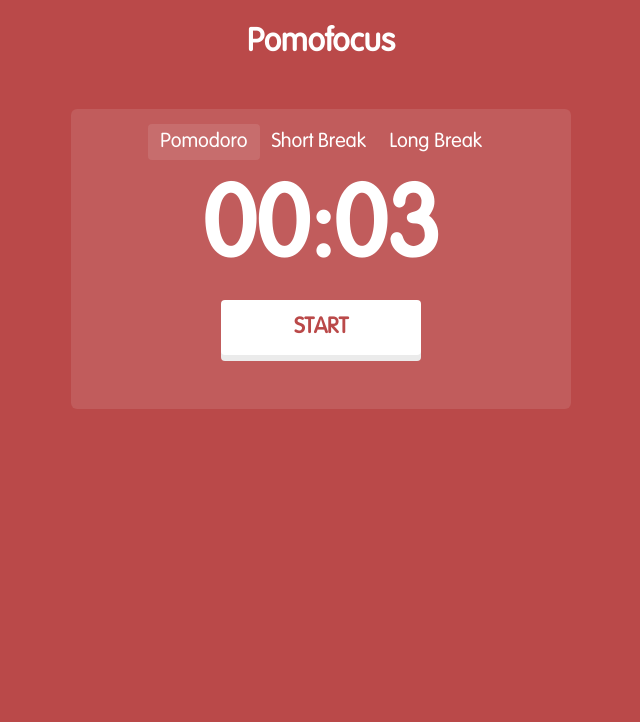
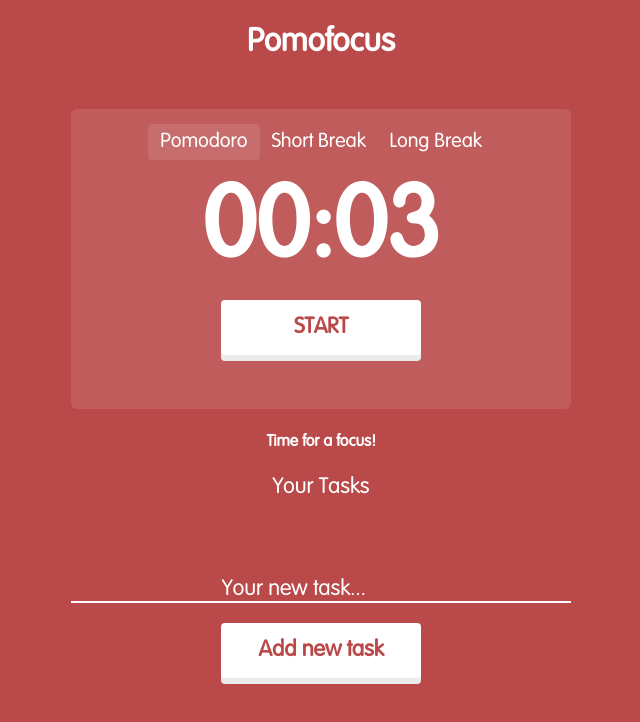
Before and after one commit to PlewkaMaciej/PomodoroTypescript, a React (Create React App) app: page / in a window 1280 px wide. Shown: the top 722 px of the page, without its empty margins (319-959 px from the left). Built offline with nearby package versions, Linux system fonts and the light colour scheme.

Commit message:
add possibilty for adding tasks

```diff
--- a/src/components/Pomodoro.tsx
+++ b/src/components/Pomodoro.tsx
@@ -1,6 +1,7 @@
 import React, { useRef } from "react"
 import "../styles/pomodoro.css";
 import Timer from "./Timer";
+import Task from "./taskComponents/Task"
 function Pomodoro() {
     const mainPageRef=useRef<HTMLDivElement>(null)
     return (
@@ -10,6 +11,7 @@
                 <h1 className="pomodoro-heading"> Pomofocus</h1>
             </header>
             <Timer mainPageRef={mainPageRef}/>
+            <Task />
         </div>
     );
 }
--- a/src/components/Timer.tsx
+++ b/src/components/Timer.tsx
@@ -36,30 +36,18 @@
         if (time <= 0) {
             if (whichPhaseIsNow === 0) {
                 if (howManyShortBreaks < 3) {
-
-
                     shortBreakPhase()
-                    setTime(3)
-                    setWhichPhaseIsNow(1)
                 }
                 if (howManyShortBreaks === 3) {
                     longBreakPhase()
-                    setWhichPhaseIsNow(2)
-                    setTime(4)
-
-
                 }
             }
             if (whichPhaseIsNow === 1) {
                 sethowManyShortBreaks((howManyShortBreaks) => howManyShortBreaks + 1)
-                setTime(3)
-                setWhichPhaseIsNow(0)
                 pomodoroPhase()
             }
             if (whichPhaseIsNow === 2) {
-                setTime(4)
                 sethowManyShortBreaks(0)
-                setWhichPhaseIsNow(0)
                 pomodoroPhase()
             }
         }
@@ -73,57 +61,38 @@
             setStarted(false)
         }
     }
-
     const goToPomodoroSection = (): void => {
-        setWhichPhaseIsNow(0)
         sethowManyShortBreaks(0)
         pomodoroPhase()
         setStarted(false)
-        setTime(1500)
     }
     const goToShortBreakSection = (): void => {
-        setWhichPhaseIsNow(1)
         sethowManyShortBreaks(1)
         shortBreakPhase()
         setStarted(false)
-        setTime(300)
     }
     const goToLongBreakSection = (): void => {
         sethowManyShortBreaks(0)
-        setWhichPhaseIsNow(2)
         longBreakPhase()
         setStarted(false)
-        setTime(900)
     }
 
-   const skipPhase = (): void =>{
+    const skipPhase = (): void => {
         if (whichPhaseIsNow === 0) {
             if (howManyShortBreaks < 3) {
                 shortBreakPhase()
-            setTime(3)
-            setWhichPhaseIsNow(1)
             }
             if (howManyShortBreaks === 3) {
                 longBreakPhase()
-            setWhichPhaseIsNow(2)
-            setTime(4)
-
-
             }
         }
         if (whichPhaseIsNow === 1) {
             sethowManyShortBreaks((howManyShortBreaks) => howManyShortBreaks + 1)
-        setTime(3)
-        setWhichPhaseIsNow(0)
             pomodoroPhase()
-
-
 
         }
         if (whichPhaseIsNow === 2) {
-        setTime(4)
             sethowManyShortBreaks(0)
-        setWhichPhaseIsNow(0)
             pomodoroPhase()
         }
     }
@@ -142,7 +111,8 @@
         if (longBreakButtonRef.current != null) {
             longBreakButtonRef.current.style.background = "none"
         }
-
+        setWhichPhaseIsNow(0)
+        setTime(8)
     }
 
     const shortBreakPhase = (): void => {
@@ -158,8 +128,8 @@
         if (longBreakButtonRef.current != null) {
             longBreakButtonRef.current.style.background = "none"
         }
-
-
+        setTime(8)
+        setWhichPhaseIsNow(1)
     }
 
     const longBreakPhase = (): void => {
@@ -176,12 +146,11 @@
         if (longBreakButtonRef.current != null) {
             longBreakButtonRef.current.style.background = "rgba(255, 255, 255, 0.1)"
         }
-
-
+        setTime(8)
+        setWhichPhaseIsNow(2)
     }
-
     return (
-
+        <>
             <section className="timer-section">
                 <div className="timer-container">
                     <div className="buttons-container">
@@ -205,6 +174,19 @@
                     </div>
                 </div>
             </section>
+            <div className="container-for-break-or-work-info">
+                {whichPhaseIsNow === 0 &&
+                    <p className="breakOrWorkparagraph">Time for a focus!</p>
+
+                }
+                {whichPhaseIsNow > 0 &&
+
+                    <p className="breakOrWorkparagraph">Time for a break!</p>
+                }
+
+
+            </div>
+        </>
     );
 }
 
--- /dev/null
+++ b/src/components/taskComponents/Task.tsx
@@ -0,0 +1,48 @@
+import React, { useRef, useState } from "react"
+import "../../styles/task.css";
+function Task() {
+    const [Alltask, setAllTask] = useState<Array<string>>([])
+    const [newTask, setNewTask] = useState<string>("")
+    const newTaskInputRef = useRef<HTMLInputElement>(null)
+    const handleChange = (e: React.FormEvent<HTMLInputElement>) => {
+        setNewTask(e.currentTarget.value)
+        console.log(Alltask)
+    }
+    const addNewTaskFunction = (): void => {
+        if(newTask!=""){
+            setAllTask(prevAlltask => [...prevAlltask, newTask])
+        }
+
+        if (newTaskInputRef.current) {
+            newTaskInputRef.current.value = ""
+        }
+        setNewTask("")
+
+    }
+    const DeleteTask = (e: React.MouseEvent<HTMLButtonElement>): void => {
+        setAllTask(Alltask.filter((task, id) => {
+            return id.toString() != e.currentTarget.id
+        }))
+    }
+    return (
+
+        <div className="task-main-container">
+            <p>Your Tasks</p>
+
+
+            {Alltask.map((value, id) => {
+                return <>
+                    <div className="added-task-container">
+                        <p className="each-task-text">{value}</p> <button className="button-for-deleted-tasks"  onClick={DeleteTask} id={id.toString()} >X</button>
+                    </div>
+                </>
+            })}
+
+            <input className="newTaskInputRef" type="text" ref={newTaskInputRef} onChange={handleChange} placeholder="Your new task..." />
+            <div className="line-below-input"> </div>
+             <button className="button-for-adding-tasks" onClick={addNewTaskFunction}>Add new task</button>
+        </div>
+    );
+}
+
+export default Task;
--- /dev/null
+++ b/src/styles/task.css
@@ -0,0 +1,66 @@
+.task-main-container{
+    display: flex;
+    justify-content: center;
+    align-items: center;
+    flex-direction: column;
+    margin-top: 2%;
+    font-family: "good";
+    color: white;
+    font-size: 22px;
+}
+@font-face {
+    font-family: good;
+    src: url(../font/good.ttf);
+}
+.newTaskInputRef{
+    background: transparent;
+    border: none;
+    color: white;
+    font-size: 22px;
+    margin-left: 7%;
+    margin-top: 6%;
+}
+.newTaskInputRef:focus{
+    outline: none;
+}
+.newTaskInputRef::placeholder{
+    font-family: good;
+    font-size: 22px;
+   color: white;}
+   .line-below-input{
+    border-bottom: 2px solid white;
+    width: 500px;
+   }
+   .added-task-container{
+    display: flex;
+    justify-content: center;
+    align-items: center;
+    text-align: center;
+   }
+   .button-for-deleted-tasks{
+    background: transparent;
+    color: white;
+    border: none;
+    margin-top: 6%;
+    margin-left: 8%;
+    width: 15px;
+    height: 15px;
+    font-size: 16px;
+    cursor: pointer;
+   }
+   .button-for-adding-tasks{
+    cursor: pointer;
+    border: none;
+    margin: 20px 0px 0px;
+    padding: 0px 12px;
+    border-radius: 4px;
+    box-shadow: rgb(235 235 235) 0px 6px 0px;
+    font-family: 'good';
+    font-size: 22px;
+    height: 55px;
+    color: rgb(186, 73, 73);
+    font-weight: bold;
+    width: 200px;
+    background-color: white;
+    transition: color 0.5s ease-in-out 0s;
+   }
--- a/src/styles/timer.css
+++ b/src/styles/timer.css
@@ -98,4 +98,14 @@
     position: fixed;
     top: 40%;
     right: 42%;
+    cursor: pointer;
 }
+.container-for-break-or-work-info{
+    display: flex;
+    justify-content: center;
+    margin-top: 2%;
+    font-family: 'good';
+    color: white;
+    font-size: 16px;
+    font-weight: bolder;
+}
```
Lines whose indentation alone changed are shown as unchanged.
